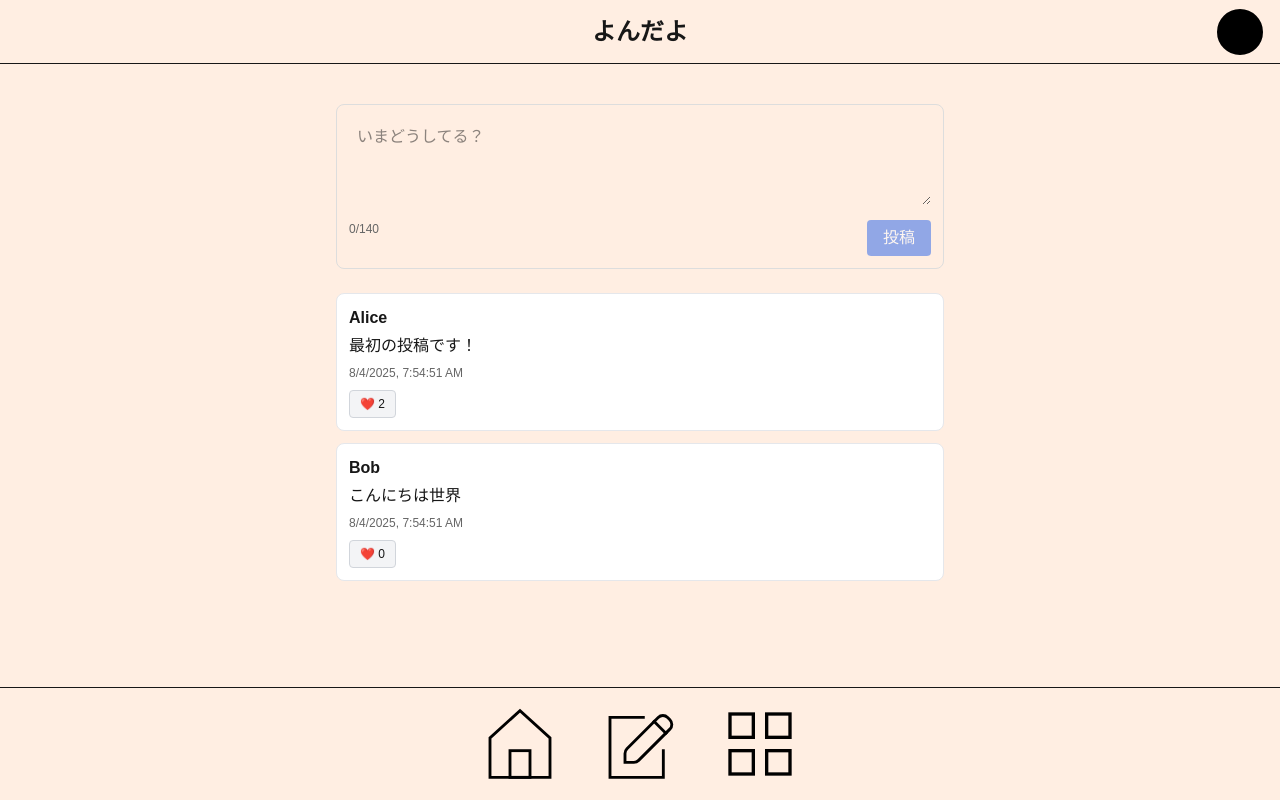
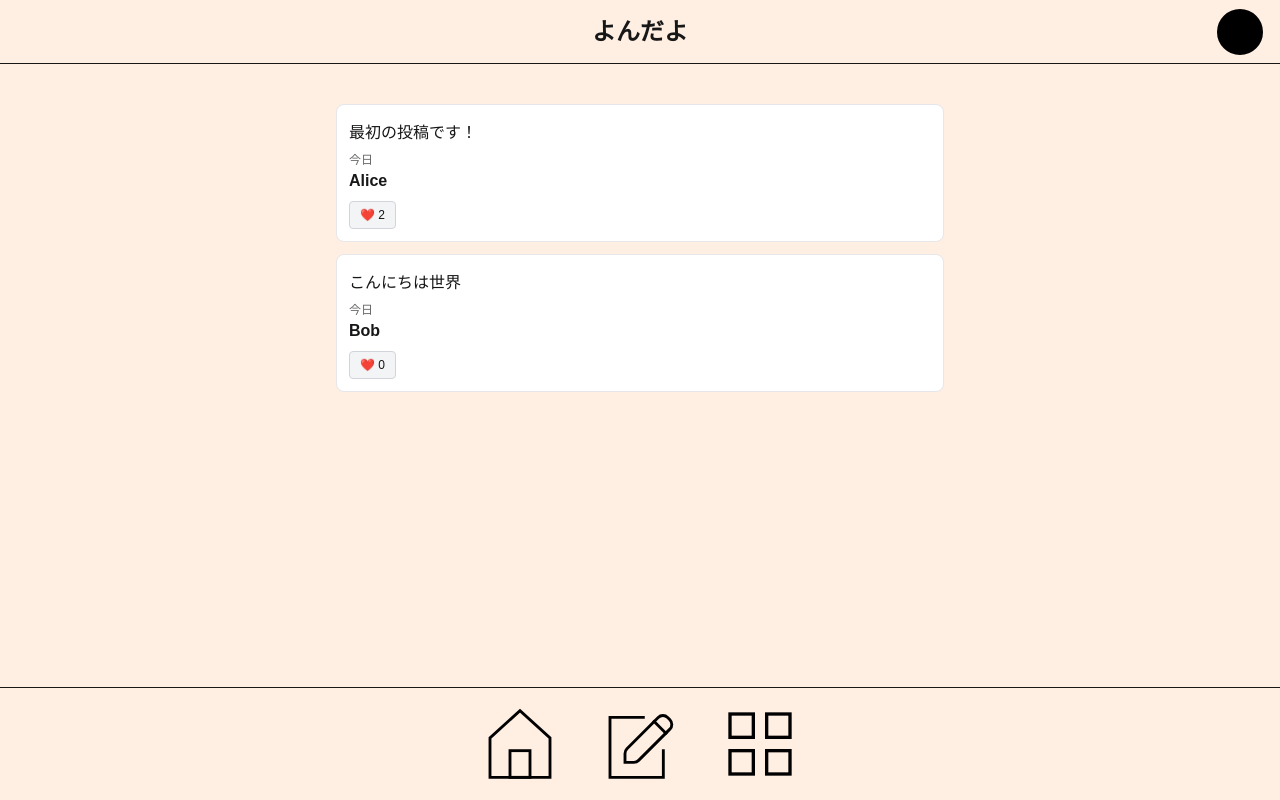
Before and after one commit to Siokonbu966/yondayo, a Next.js app in the folder my-app/: page / in a window 1280 px wide. Built offline with nearby package versions, Linux system fonts and the light colour scheme.

Commit message:
feat: 日付の表示フォーマットを変更。テキストエリアを削除

```diff
--- a/my-app/src/app/page.tsx
+++ b/my-app/src/app/page.tsx
@@ -10,20 +10,41 @@ type Post = {
   likes: number;
 };
 
+// 日付表示ユーティリティ（今日 / 昨日 / YYYY/MM/DD）
+const formatPostDate = (iso: string): string => {
+  if (!iso) return '';
+  const d = new Date(iso);
+  const now = new Date();
+
+  const makeMidnight = (dt: Date) =>
+    new Date(dt.getFullYear(), dt.getMonth(), dt.getDate());
+  const today = makeMidnight(now);
+  const yesterday = new Date(today.getTime() - 86400000);
+  const target = makeMidnight(d);
+
+  if (target.getTime() === today.getTime()) return '今日';
+  if (target.getTime() === yesterday.getTime()) return '昨日';
+
+  const y = d.getFullYear();
+  const m = String(d.getMonth() + 1).padStart(2, '0');
+  const day = String(d.getDate()).padStart(2, '0');
+  return `${y}/${m}/${day}`;
+};
+
 export default function Page() {
   const [posts, setPosts] = useState<Post[]>([
     {
       id: 1,
       user: 'Alice',
       content: '最初の投稿です！',
-      createdAt: new Date().toLocaleString(),
+      createdAt: new Date().toISOString(),
       likes: 2,
     },
     {
       id: 2,
       user: 'Bob',
       content: 'こんにちは世界',
-      createdAt: new Date().toLocaleString(),
+      createdAt: new Date().toISOString(),
       likes: 0,
     },
   ]);
@@ -37,7 +58,7 @@ export default function Page() {
         id: Date.now(),
         user: 'You',
         content: trimmed,
-        createdAt: new Date().toLocaleString(),
+        createdAt: new Date().toISOString(),
         likes: 0,
       },
       ...p,
@@ -55,36 +76,6 @@ export default function Page() {
 
   return (
     <div style={{ maxWidth: 640, margin: '0 auto', fontFamily: 'sans-serif', padding: 16 }}>
-      {/* 追加: 投稿フォーム */}
-      <div style={{ border: '1px solid #ddd', padding: 12, borderRadius: 8, marginTop: 24 }}>
-        <textarea
-          value={newContent}
-          onChange={e => setNewContent(e.target.value)}
-          placeholder="いまどうしてる？"
-          rows={3}
-          style={{ width: '100%', resize: 'vertical', padding: 8 }}
-        />
-        <div style={{ display: 'flex', justifyContent: 'space-between', marginTop: 8 }}>
-          <span style={{ fontSize: 12, color: '#666' }}>
-            {newContent.trim().length}/140
-          </span>
-          <button
-            onClick={addPost}
-            disabled={!newContent.trim() || newContent.trim().length > 140}
-            style={{
-              background: '#2563eb',
-              color: '#fff',
-              border: 'none',
-              padding: '6px 16px',
-              borderRadius: 4,
-              cursor: 'pointer',
-              opacity: !newContent.trim() || newContent.trim().length > 140 ? 0.5 : 1,
-            }}
-          >
-            投稿
-          </button>
-        </div>
-      </div>
       {/* 追加: タイムライン */}
       <ul style={{ listStyle: 'none', padding: 0, marginTop: 24, display: 'grid', gap: 12 }}>
         {posts.map(post => (
@@ -97,11 +88,11 @@ export default function Page() {
               background: '#fff',
             }}
           >
-            <div style={{ fontWeight: 600 }}>{post.user}</div>
             <div style={{ whiteSpace: 'pre-wrap', marginTop: 4 }}>{post.content}</div>
             <div style={{ fontSize: 12, color: '#666', marginTop: 6 }}>
-              {post.createdAt}
+              {formatPostDate(post.createdAt)}
             </div>
+            <div style={{ fontWeight: 600 }}>{post.user}</div>
             <button
               onClick={() => likePost(post.id)}
               style={{
```
